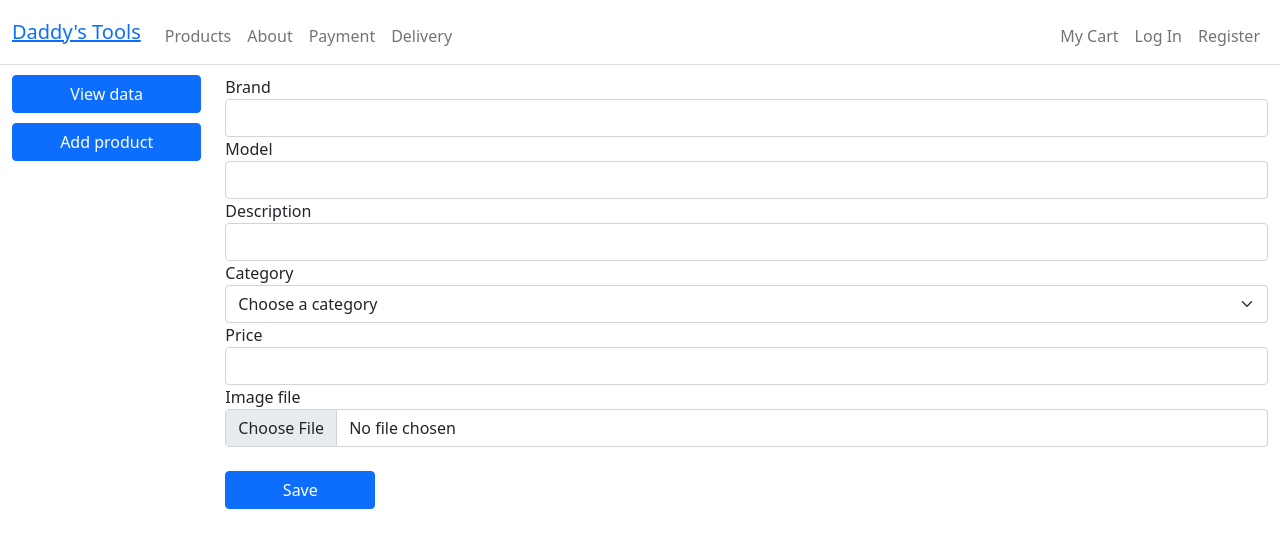
After one commit to raivis-rasnacs/cs50_final_project, a Flask app: page /admin/new_product in a window 1280 px wide. The commit adds this page. Shown: the top 548 px of the page. Run offline with Flask 2, Linux system fonts and the light colour scheme.

Commit message:
Reworked admin panel

```diff
--- a/app.py
+++ b/app.py
@@ -1,12 +1,19 @@
 from flask import Flask, flash, redirect, render_template, request, session, url_for
 from flask_session import Session
 from werkzeug.security import check_password_hash, generate_password_hash
+from werkzeug.utils import secure_filename
 from sqlite3 import connect
 from random import sample
 import sqlite3
+import os
 
 # Configure application
-app = Flask(__name__)
+UPLOAD_FOLDER = "/static/images/products"
+ALLOWED_EXTENSIONS = set(['png', 'jpg', 'jpeg'])
+
+app = Flask(__name__,
+            static_url_path="/static",
+            static_folder="static")
 app.secret_key = b'_5#y2L"F4Q8z\n\xec]/'
 
 # Ensure templates are auto-reloaded
@@ -29,45 +36,57 @@ def admin():
     return render_template("admin.html")
 
 # Responds to fetch with table contents
-@app.route("/admin/data", methods = ['GET', 'POST'])
+@app.route("/admin/view_data", methods = ['GET', 'POST'])
 def admin_data():
     tableName = request.get_json()["selectedTab"].capitalize()
-    res = cur.execute("SELECT * FROM {}".format(tableName))
-    tableData = res.fetchall()
+    if tableName == "Products":
+        res = cur.execute("SELECT Products.ID, Brand, Model, Products.Description, Name, Price, Image_file FROM Products INNER JOIN Categories ON Categories.id = Products.Category_ID;")
+        tableData = res.fetchall()
+        print(tableData)
+    else:
+        res = cur.execute("SELECT * FROM {}".format(tableName))
+        tableData = res.fetchall()
     return {"data":tableData}
 
-@app.route("/admin/save", methods = ['GET', 'POST'])
-def admin_data_save():
-    global conn
-    data = request.get_json()["dataToSave"]
-    table = request.get_json()["table"]
-    res = cur.execute("SELECT ID FROM {}".format(table))
-    currentIDs = res.fetchall()
-    currentIDs = [str(id[0]) for id in currentIDs]
-    print(currentIDs)
+@app.route("/admin/new_product", methods = ['GET', 'POST'])
+def add_product():
+    if request.method == "POST":
+        global conn
+        productData = request.get_json()["productData"]
+        print(request.files)
+        #if request.files:
+        #    image = request.files["image"]
+        #    filename = secure_filename(image.filename)
+        #    image.save(os.path.join(app.config[UPLOAD_FOLDER], filename))
 
-    for record in data:
-        if data[record]["ID"] not in currentIDs:
-            print(data[record])
-            if table == "users":
-                sql = ''' INSERT INTO Users(Username,Password,First_name,Last_name,E_mail,Phone,Address,Admin)
-                VALUES(?,?,?,?,?,?,?,?) '''
-                try:
-                    cur.execute(sql, (
-                            data[record]["Username"],
-                            data[record]["Password"],
-                            data[record]["First_name"],
-                            data[record]["Last_name"],
-                            data[record]["E_mail"],
-                            data[record]["Phone"],
-                            data[record]["Address"],
-                            data[record]["Admin"]
-                    ))
-                    con.commit()
-                except sqlite3.Error as e:
-                    flash("Something went wrong...")
-                    print(e)
-    return {}
+        sql = ''' INSERT INTO Products(Brand,Model,Description,Category_ID,Price,Image_file)
+                    VALUES(?,?,?,?,?,?) '''
+
+        if not "Image_file" in productData: productData["Image_file"] = "no-photo.jpg"
+        print(productData["Category"])
+
+        res = cur.execute("SELECT ID FROM Categories WHERE Name = ?", (productData["Category"], ))
+        category = res.fetchall()[0]
+
+        try:
+            cur.execute(sql, (
+                    productData["Brand"],
+                    productData["Model"],
+                    productData["Description"],
+                    category[0],
+                    productData["Price"],
+                    productData["Image_file"]
+            ))
+            con.commit()
+            return {"message":"Product added!"}
+        except sqlite3.Error as e:
+            print(e)
+            return {"message":"Kļūda!"}
+    else:
+        res = cur.execute("SELECT Name FROM Categories;")
+        categories = res.fetchall()
+        print("hop")
+        return render_template("new_product.html", categories=categories)
 
 @app.route("/products/<id>")
 def show_product(id):
--- a/static/admin_styles.css
+++ b/static/admin_styles.css
@@ -1,6 +1,9 @@
 @media only screen and (min-width: 992px) {
     .nav > .nav-item {
       width: auto !important;
+    }
+    input {
+      width: 200px;
     }
   }
 
@@ -14,21 +17,25 @@
   padding-bottom: 5px;
 }
 
-#admin-actions > button {
+#admin-actions button {
   width: 100%;
 }
 
-#admin-actions > button:first-child {
+#admin-actions button:first-child {
   margin-top: 10px;
   border-top-right-radius: 0.25rem;
   border-top-left-radius: 0.25rem;
 }
 
-#admin-actions > button:last-child {
+#admin-actions button:last-child {
   border-bottom-right-radius: 0.25rem;
   border-bottom-left-radius: 0.25rem;
 }
 
-#admin-actions > button {
+#admin-actions button {
   border-radius: 0px;
 }
+
+p {
+  margin: 0px;
+}
--- a/static/fetchTabs.js
+++ b/static/fetchTabs.js
@@ -1,7 +1,7 @@
 fetchData("users");
 
 function fetchData(selectedTabName) {
-    fetch("/admin/data",
+    fetch("/admin/view_data",
     {
         headers : {
             'Content-Type' : 'application/json'
--- /dev/null
+++ b/static/saveProduct.js
@@ -0,0 +1,30 @@
+function saveProduct() {
+    var product = {};
+    product["Brand"] = document.getElementById("product-brand").value;
+    product["Model"] = document.getElementById("product-model").value;
+    product["Description"] = document.getElementById("product-description").value;
+    product["Category"] = document.getElementById("product-category").value;
+    product["Price"] = document.getElementById("product-price").value;
+    if (document.getElementById("product-image").files[0]) {
+        product["Image_file"] = document.getElementById("product-image").files[0].name;
+    }
+
+    console.log(product);
+    fetch("/admin/new_product",
+    {
+        headers : {
+            'Content-Type' : 'application/json'
+        },
+        method: "POST",
+        body : JSON.stringify({
+            'productData' : product
+        })
+
+            //'image' : document.getElementById("product-image").files[0]
+
+    })
+    .then(response => response.json())
+    .then(message => {
+        alert(message["message"]);
+    })
+}
--- a/templates/layout.html
+++ b/templates/layout.html
@@ -12,7 +12,7 @@
         <link crossorigin="anonymous" href="https://cdn.jsdelivr.net/npm/bootstrap@5.1.3/dist/css/bootstrap.min.css" integrity="sha384-1BmE4kWBq78iYhFldvKuhfTAU6auU8tT94WrHftjDbrCEXSU1oBoqyl2QvZ6jIW3" rel="stylesheet">
         <script crossorigin="anonymous" src="https://cdn.jsdelivr.net/npm/bootstrap@5.1.3/dist/js/bootstrap.bundle.min.js" integrity="sha384-ka7Sk0Gln4gmtz2MlQnikT1wXgYsOg+OMhuP+IlRH9sENBO0LRn5q+8nbTov4+1p"></script>
         <script src="https://ajax.googleapis.com/ajax/libs/jquery/3.6.1/jquery.min.js"></script>
-        <link rel="stylesheet" href="static/styles.css">
+        <link rel="stylesheet" href="{{ url_for('static', filename='styles.css') }}">
 
         {% block head_inners %}
         {% endblock %}
@@ -76,14 +76,8 @@
 
                     {% block content %}
                     {% endblock %}
-
                 </div>
             </div>
-
-
         </div>
-
-
     </body>
-
 </html>
--- /dev/null
+++ b/templates/new_product.html
@@ -0,0 +1,40 @@
+{% extends "layout.html" %}
+
+{% block title %}
+    Admin Corner
+{% endblock %}
+
+{% block head_inners %}
+    <link rel="stylesheet" href="{{ url_for('static', filename='admin_styles.css') }}">
+    <script src="{{ url_for('static', filename='saveProduct.js') }}"></script>
+{% endblock %}
+
+{% block secondary_content %}
+<div id="admin-actions">
+    <a href="/admin"><button class='btn btn-primary'>View data</button></a>
+    <a href="/admin/new_product"><button class='btn btn-primary'>Add product</button></a>
+</div>
+{% endblock %}
+
+{% block content %}
+    <div id="container">
+        <p style="margin-top: 10px;">Brand</p>
+        <input id="product-brand" type="text" class="form-control" name="brand"></input>
+        <p>Model</p>
+        <input id="product-model" type="text" class="form-control" name="model"></input>
+        <p>Description</p>
+        <input id="product-description" type="text" class="form-control" name="description"></input>
+        <p>Category</p>
+        <select id="product-category" class="form-select" name="category">
+        <option selected disabled value="default">Choose a category</option>
+        {% for category in categories %}
+            <option value="{{ category[0] }}">{{ category[0] }}</option>
+        {% endfor %}
+        </select>
+        <p>Price</p>
+        <input id="product-price" type="text" class="form-control" name="price"></input>
+        <p>Image file</p>
+        <input id="product-image" type="file" class="form-control" name="image"></input><br>
+        <button onclick="saveProduct()" style="width: 150px;" class="btn btn-primary">Save</button>
+    </div>
+{% endblock %}
```
Also changed, not shown: static/admin_actions.js (deleted, +0 -68 lines), templates/admin.html (+5 -6 lines), data.db.
